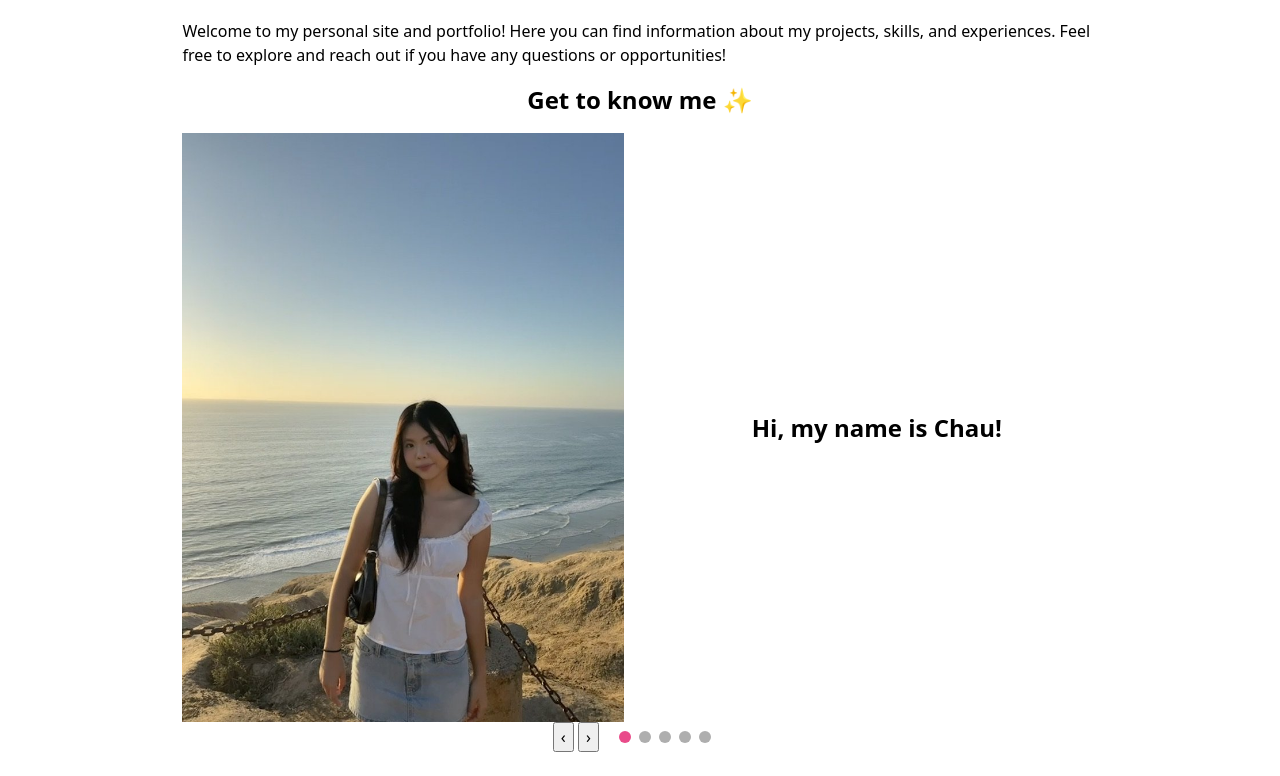
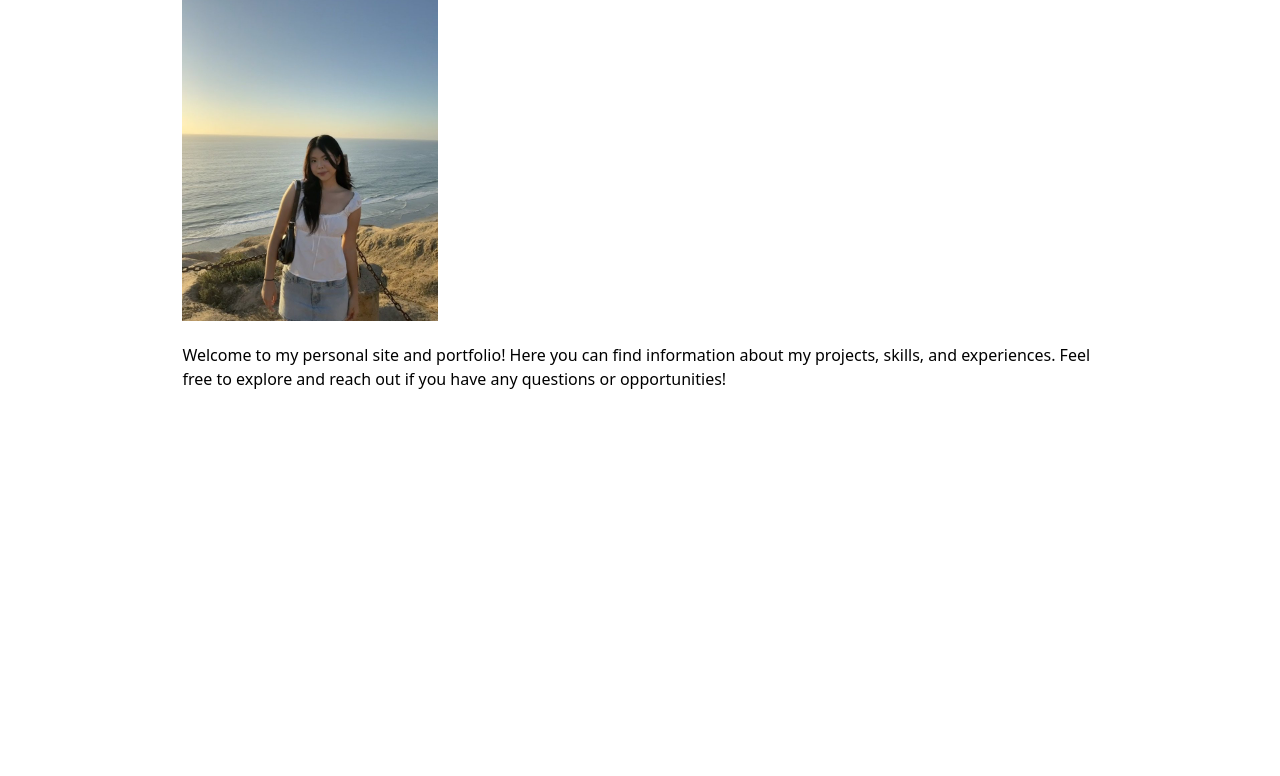
Before and after one commit to chouiie/portfolio, a plain HTML site: page index.html in a window 1280 px wide. Shown: the part 226-1002 px from the top of the page. After the commit the page ends 800 px from the top, so only its background shows below. Drawn offline with Linux system fonts and the light colour scheme.

Commit message:
Simplify home page to match lab reference design

```diff
--- a/carousel.js
+++ /dev/null
@@ -1,34 +0,0 @@
-const carousel = document.querySelector(".carousel");
-const track = carousel.querySelector(".slides");
-const slides = [...track.children];
-const dotsBox = carousel.querySelector(".carousel-dots");
-
-const dots = slides.map((slide, i) => {
-    const dot = document.createElement("button");
-    dot.setAttribute("aria-label", `Go to slide ${i + 1}`);
-    dot.addEventListener("click", () => goTo(i));
-    dotsBox.append(dot);
-    return dot;
-});
-
-function current() {
-    return Math.round(track.scrollLeft / track.clientWidth);
-}
-
-function goTo(i) {
-    const n = (i + slides.length) % slides.length; // wrap around at the ends
-    track.scrollTo({ left: n * track.clientWidth, behavior: "smooth" });
-}
-
-function updateDots() {
-    dots.forEach((dot, i) => dot.setAttribute("aria-current", i === current()));
-}
-
-carousel.querySelector(".carousel-prev").addEventListener("click", () => goTo(current() - 1));
-carousel.querySelector(".carousel-next").addEventListener("click", () => goTo(current() + 1));
-track.addEventListener("scroll", updateDots);
-track.addEventListener("keydown", (e) => {
-    if (e.key === "ArrowLeft") { e.preventDefault(); goTo(current() - 1); }
-    if (e.key === "ArrowRight") { e.preventDefault(); goTo(current() + 1); }
-});
-updateDots();
--- a/index.html
+++ b/index.html
@@ -6,54 +6,12 @@
     <title>Chau Nguyen: Personal site and portfolio</title>
     <link rel="stylesheet" href="style.css">
     <script type="module" src="global.js"></script>
-    <script type="module" src="carousel.js"></script>
 </head>
 <body>
-    <h1>Chau Nguyen</h1>
+    <h1>Hi, I’m Chau!</h1>
+
+    <img src="images/profile-2.jpg" alt="Chau standing on a cliff above the ocean at sunset" width="256">
+
     <p>Welcome to my personal site and portfolio! Here you can find information about my projects, skills, and experiences. Feel free to explore and reach out if you have any questions or opportunities!</p>
-
-    <section class="carousel" aria-roledescription="carousel" aria-labelledby="about-heading">
-        <h2 id="about-heading">Get to know me ✨</h2>
-        <div class="slides" tabindex="0">
-            <figure class="slide" aria-roledescription="slide" aria-label="1 of 5">
-                <img src="images/profile-2.jpg" alt="Chau standing on a cliff above the ocean at sunset">
-                <figcaption>
-                    <h2>Hi, my name is Chau!</h2>
-                </figcaption>
-            </figure>
-            <figure class="slide" aria-roledescription="slide" aria-label="2 of 5">
-                <img src="images/slide-food.jpg" alt="Creamy udon topped with salmon roe and a soft egg next to a tuna rice bowl with seaweed and an egg yolk">
-                <figcaption>
-                    <h2>Eating good food 🍜</h2>
-                    <p>I'm always on the hunt for a new spot to try.</p>
-                </figcaption>
-            </figure>
-            <figure class="slide" aria-roledescription="slide" aria-label="3 of 5">
-                <img src="images/slide-froyo.jpg" alt="Two cups of frozen yogurt, one topped with pistachio, in a white Greek-style shop">
-                <figcaption>
-                    <h2>Sweet treats 🍦</h2>
-                    <p>There's always room for dessert.</p>
-                </figcaption>
-            </figure>
-            <figure class="slide" aria-roledescription="slide" aria-label="4 of 5">
-                <img src="images/slide-matcha.jpg" alt="Bright green matcha being poured over milk in an iced cup">
-                <figcaption>
-                    <h2>Drinking matcha 🍵</h2>
-                    <p>My forever favorite drink.</p>
-                </figcaption>
-            </figure>
-            <figure class="slide" aria-roledescription="slide" aria-label="5 of 5">
-                <img src="images/slide-beach.jpg" alt="Sandy beach at sunset with people walking below tall golden cliffs">
-                <figcaption>
-                    <h2>I love pondering at the beach 🌊</h2>
-                </figcaption>
-            </figure>
-        </div>
-
-        <button class="carousel-prev" aria-label="Previous slide">‹</button>
-        <button class="carousel-next" aria-label="Next slide">›</button>
-        <div class="carousel-dots"></div>
-    </section>
-
 </body>
 </html>
--- a/style.css
+++ b/style.css
@@ -37,6 +37,7 @@ nav a {
 }
 
 nav a.current {
+  font-weight: bold;
   border-bottom: 0.4em solid var(--border-color);
   padding-bottom: 0.1em;
 }
@@ -60,7 +61,7 @@ h6 {
 }
 
 h1 {
-  font-size: 400%;
+  font-size: 300%;
 }
 
 img {
@@ -107,63 +108,3 @@ select {
   right: 1rem;
   font-size: 80%;
 }
-
-/* Home page slideshow */
-
-.slides {
-  display: flex;
-  overflow-x: auto;
-  scroll-snap-type: x mandatory;
-  scroll-behavior: smooth;
-  scrollbar-width: none;
-}
-
-.slide {
-  flex: 0 0 100%;
-  display: grid;
-  grid-template-columns: 1fr 1fr;
-  align-items: center;
-  gap: 2rem;
-  margin: 0;
-  scroll-snap-align: start;
-}
-
-.slide img {
-  width: 100%;
-  aspect-ratio: 3 / 4;
-  object-fit: cover;
-}
-
-.carousel {
-  text-align: center;
-}
-
-.carousel-dots {
-  display: inline-flex;
-  gap: 0.5rem;
-  margin-inline: 1rem;
-}
-
-.carousel-dots button {
-  width: 0.75rem;
-  height: 0.75rem;
-  padding: 0;
-  border: none;
-  border-radius: 50%;
-  background: color-mix(in oklch, canvastext, canvas 75%);
-}
-
-.carousel-dots button[aria-current="true"] {
-  background: var(--color-accent);
-}
-
-@media (max-width: 600px) {
-  h1 {
-    font-size: 250%;
-  }
-
-  .slide {
-    grid-template-columns: 1fr;
-    gap: 0.5rem;
-  }
-}
```
